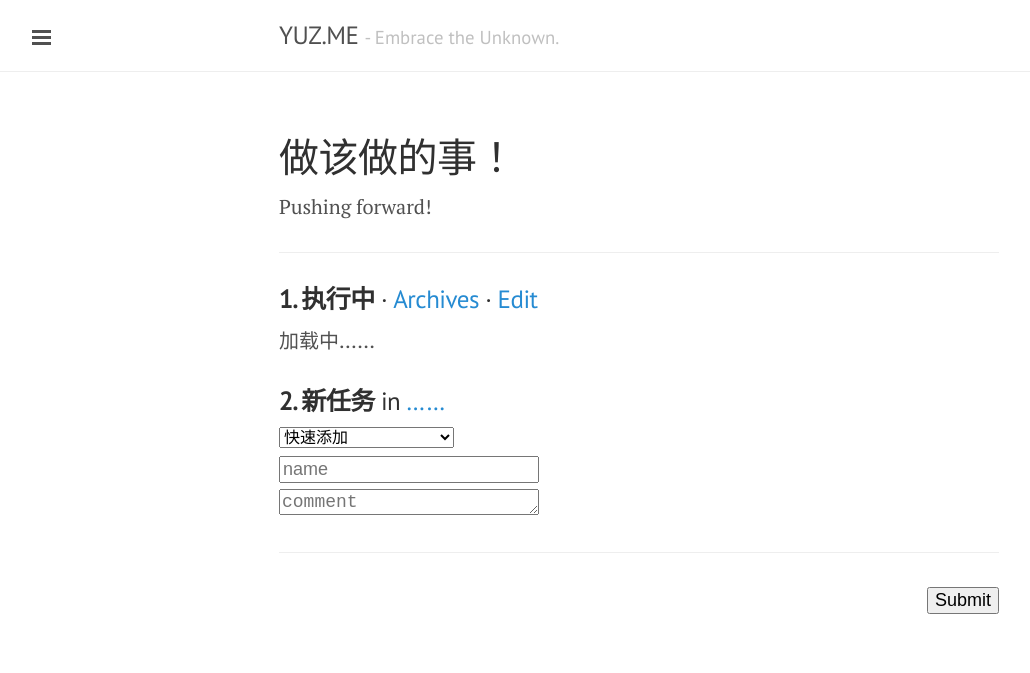
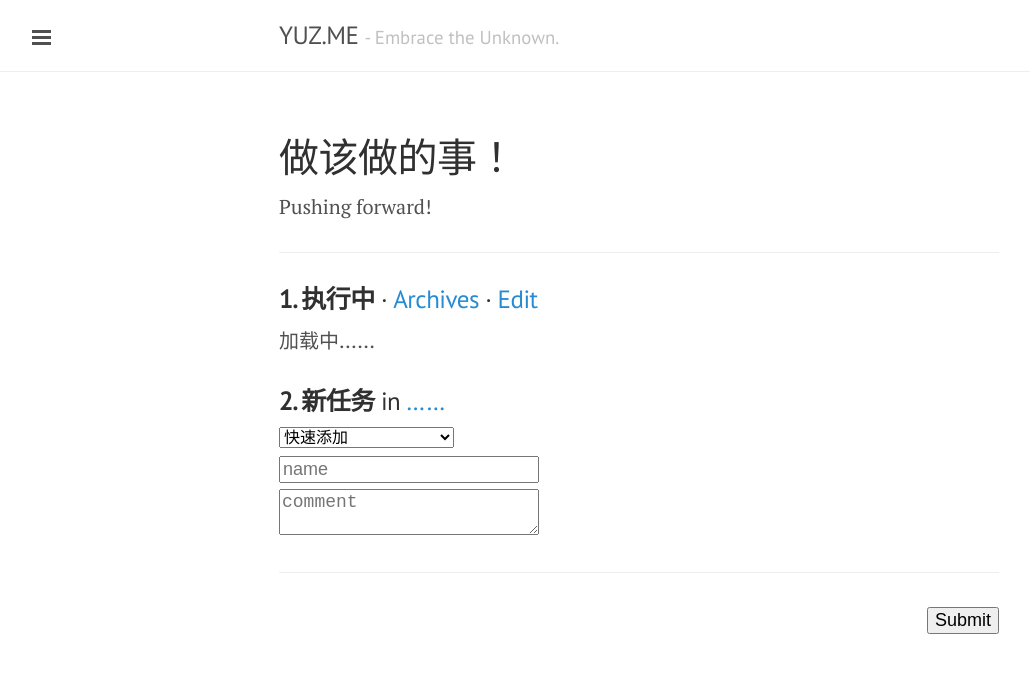
Before and after one commit to yusite/yuz.me, a Jekyll site: the page built from log.md, in a window 1280 px wide. Shown: the top 673 px of the page, without its empty margins (1-1031 px from the left). Built offline with Jekyll 4.4.1, drawn with Linux system fonts in a browser that asks for light colours; Markdown is read by kramdown in place of the engine named in the settings.

Commit message:
small update

```diff
--- a/log.md
+++ b/log.md
@@ -30,7 +30,7 @@ Pushing forward!
 <br>
 <input type="text" name="create" style="font-size:18px;margin-top:6px;" placeholder="name">
 <br>
-<textarea name="comment" rows="1" style="font-size:18px;margin-top:6px;" placeholder="comment"></textarea>
+<textarea name="comment" rows="2" style="font-size:18px;margin-top:6px;" placeholder="comment"></textarea>
 </h3>
 
 <hr>
```
